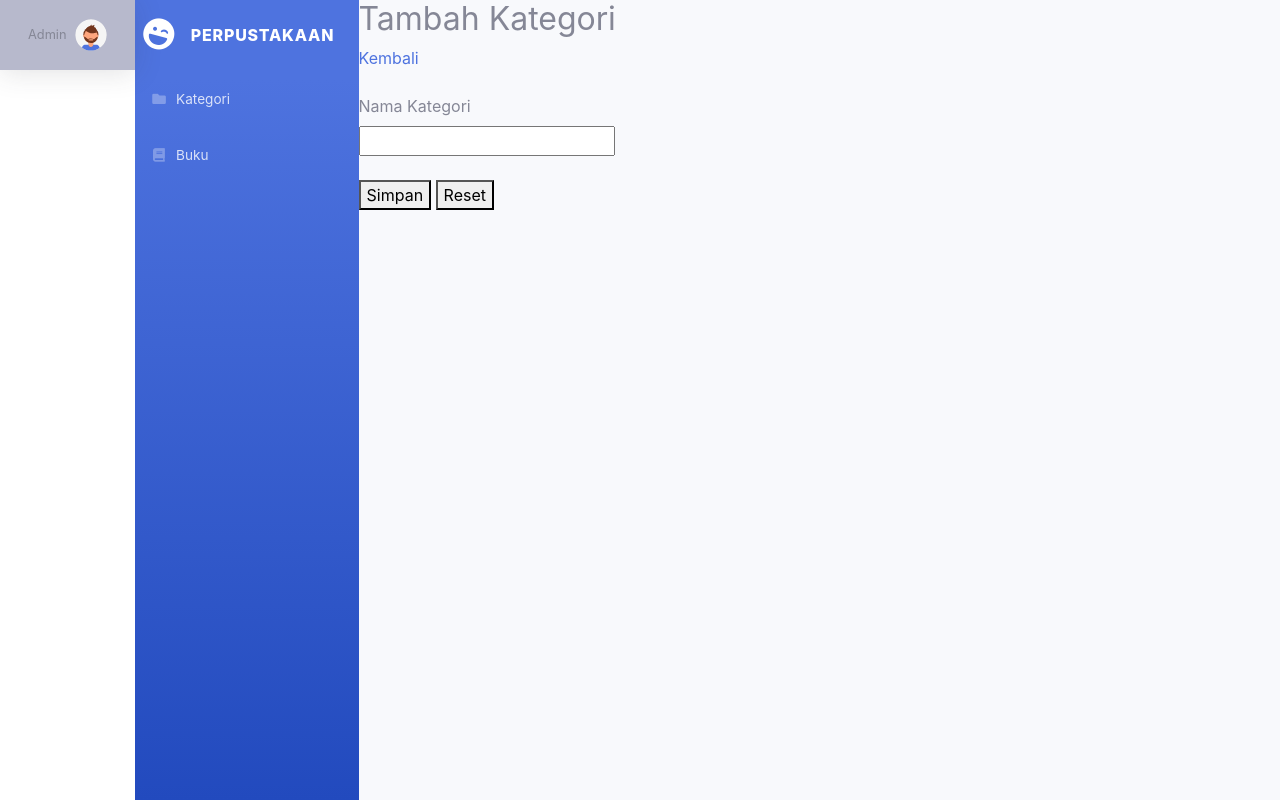
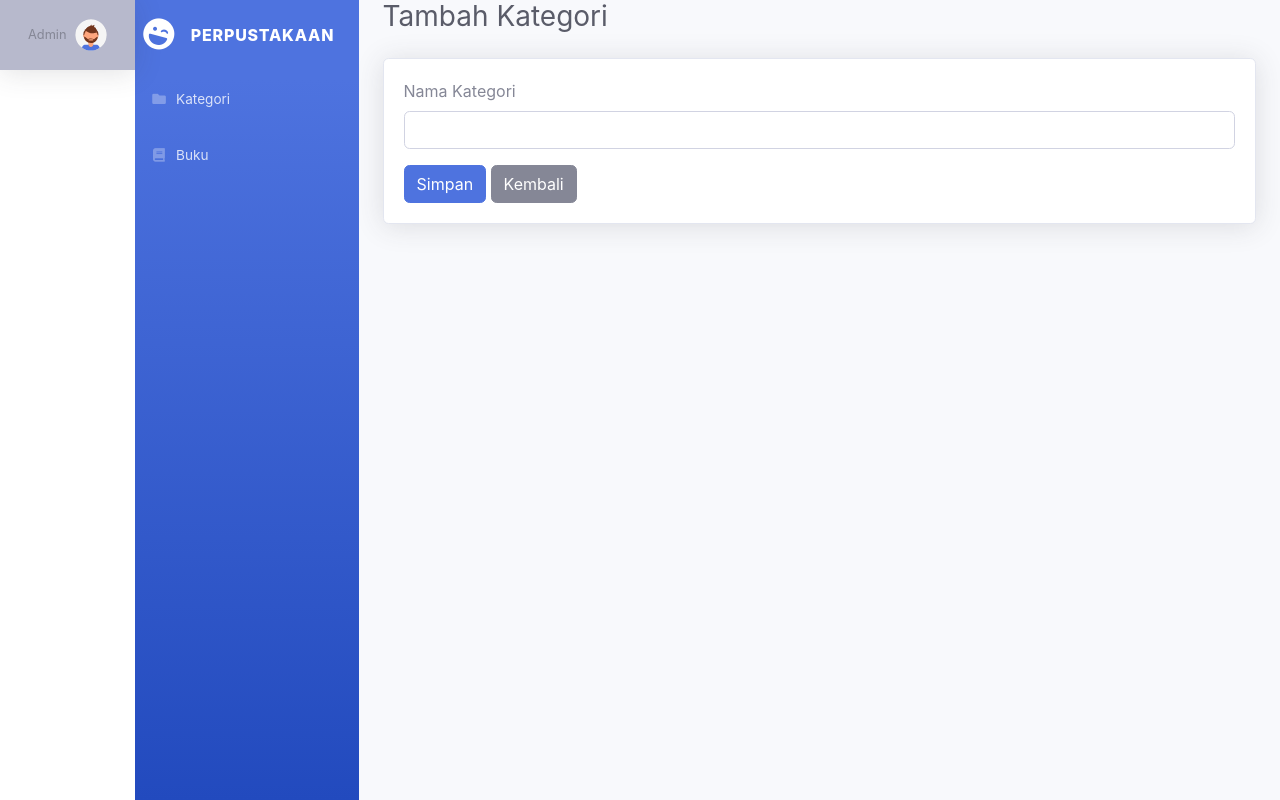
Before and after one commit to seger5726/rara_sim2, a CodeIgniter app: page /database/index.php/kategori/tambah in a window 1280 px wide. Run offline with CodeIgniter, Linux system fonts and the light colour scheme; some libraries are stand-ins or nearby versions.

Commit message:
Update tambah.php

```diff
--- a/application/views/kategori/tambah.php
+++ b/application/views/kategori/tambah.php
@@ -1,14 +1,18 @@
-<h2> Tambah Kategori </h2>
-<a href="<?= site_url('kategori'); ?>">Kembali</a>
-<br><br>
+<div class="container-fluid">
+<h2 class="h3 mb-4 text-gray-800"> Tambah Kategori </h2>
 
+<div class="card shadow">
+    <div class="card-body">
 <form method="post" action="<?= site_url('kategori/simpan'); ?>">
+    <div class="form-group">
+    <label>Nama Kategori</label><br>
+    <input type="text" name="nama_kategori" class="form-control" required>
+</div>
 
-    <label>Nama Kategori</label><br>
-    <input type="text" name="nama_kategori" required>
-    <br><br>
-
-    <button type="submit">Simpan</button>
-    <button type="reset">Reset</button>
+    <button type="submit" class="btn btn-primary">Simpan</button>
+    <a href"<?= site_url('kategori');?>" class="btn btn-secondary">Kembali</a>
 
 </form>
+</div>
+</div>
+</div>
```
